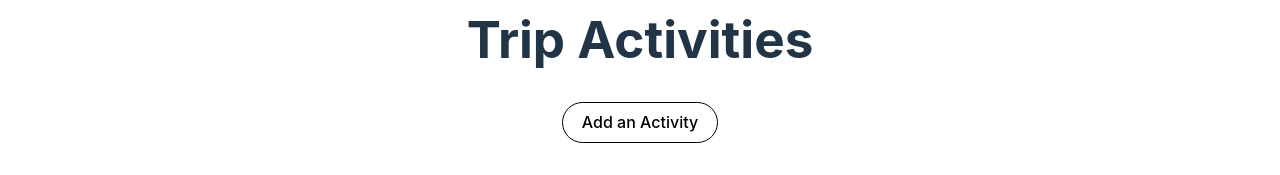
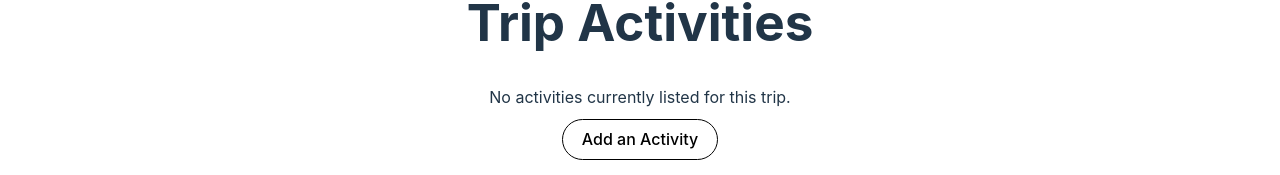
Before and after one commit to mjchin1/WanderApp--In-Progress, a React (Vite) app in the folder client/: page /activities in a window 1280 px wide. Shown: the part 408-583 px from the top of the page. Built offline with nearby package versions, Linux system fonts and the light colour scheme; no server answers; a web font is replaced by a local one.

Commit message:
adding message ternary to activities page

```diff
--- a/client/src/components/ActivitiesPage.jsx
+++ b/client/src/components/ActivitiesPage.jsx
@@ -39,6 +39,8 @@ function ActivitiesPage( { activity, setActivity, trip, activities, setActivitie
     <>
       <h1>Trip Activities</h1>
 
+      {activities.length===0? <p> No activities currently listed for this trip.</p> : null}
+
       <button onClick={()=> {
         navToForm()
       }}>Add an Activity</button>  <br/> <br/>
```
